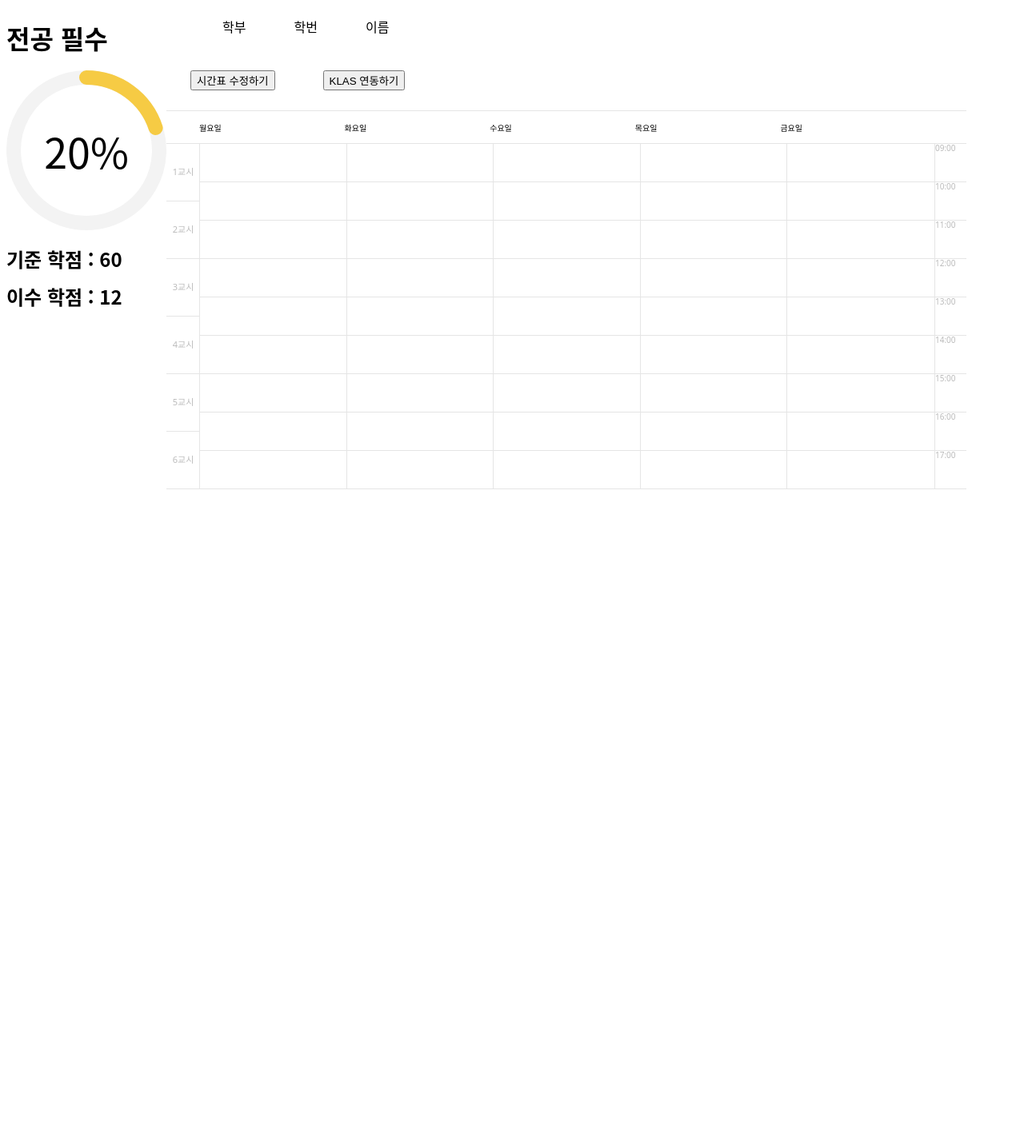
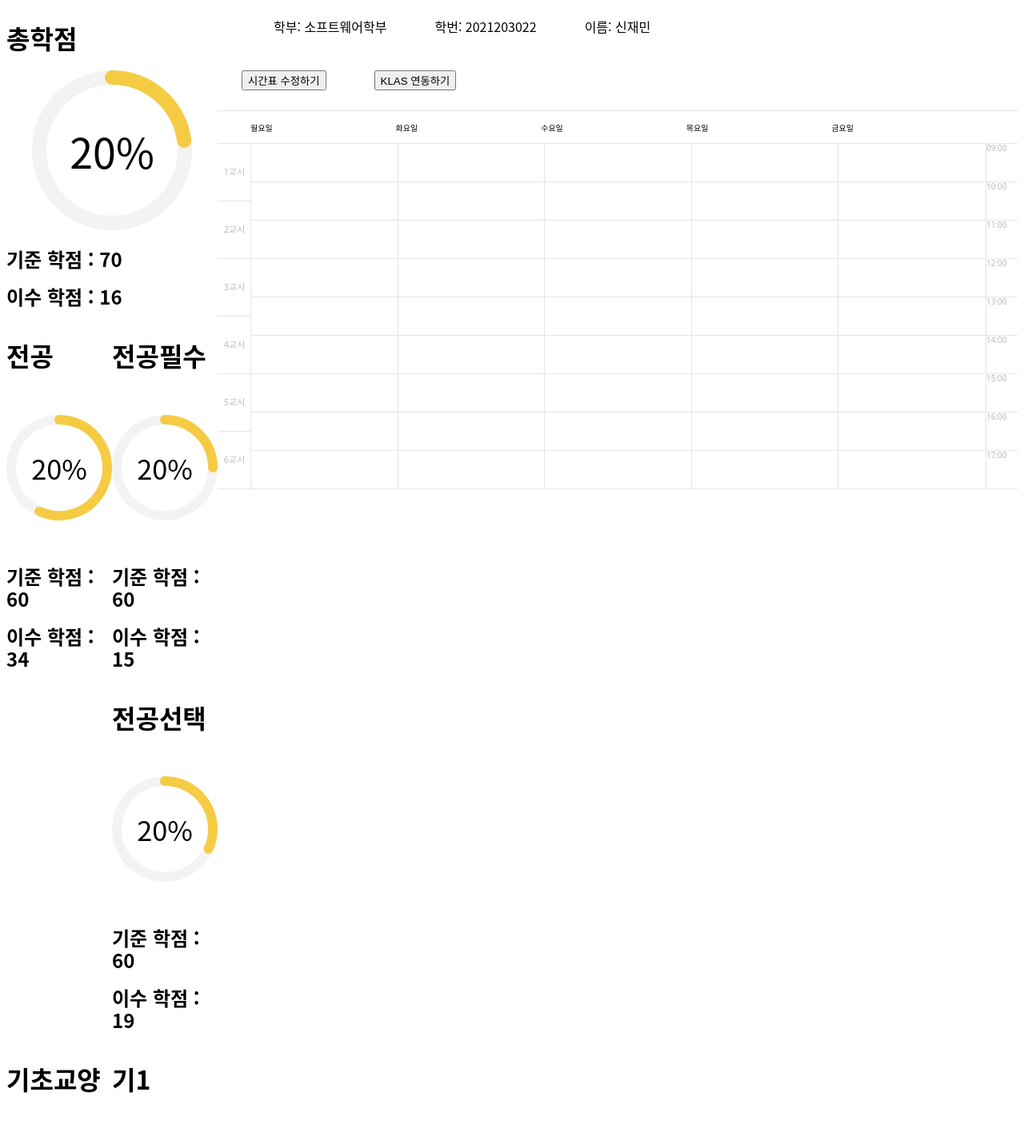
Before and after one commit to 19-21-40/KLtime_FrontEnd, a React (Create React App) app: page /MainPage in a window 1280 px wide. Shown: the top 1421 px of the page at 80% size. Before the commit the page ends 800 px from the top, so only its background shows below. Built offline with nearby package versions, Linux system fonts and the light colour scheme.

Commit message:
graph modify

```diff
--- a/src/components/Graph.js
+++ b/src/components/Graph.js
@@ -1,31 +1,25 @@
+import { render } from '@testing-library/react';
 import React, { useState } from 'react';
 import { PieChart } from "react-minimal-pie-chart";
 
-function Modal(){
-  return(
-    <div>
-      <h1>나는 모달 꿈을 꾸는 모달~</h1>
-    </div>
-  );
-}
-
-function Piechart(){
+function Piechart( {Already_num, Full_num, Kind} ){
   const [Lecture_list, setLecture_list] = useState(false);
 
   return (
     <div>
-        <h1>전공 필수</h1>
+        <h1>{Kind}</h1>
         <PieChart
         style={{ position: "relative", height: "200px" }}
         data={[
             {
-            value: 12/60*100,
+            value: 20,
             color: "#F6CB44",
             name: "name1",
             },
         ]}
         startAngle={270}
-        reveal={12/60*100} //퍼센트 치수
+        // reveal={12/60*100} //퍼센트 치수
+        reveal={Already_num / Full_num * 100}
         lineWidth={18} //도넛 두께
         background="#f3f3f3"
         lengthAngle={(360)}
@@ -41,9 +35,9 @@ function Piechart(){
           setLecture_list(true);
         }}
         />
-        {Lecture_list === true ? <Modal /> : null}
-        <h2>기준 학점 : 60</h2>
-        <h2>이수 학점 : 12</h2>
+        {/* {Lecture_list === true ? <Modal /> : null} */}
+        <h2>기준 학점 : {Full_num}</h2>
+        <h2>이수 학점 : {Already_num}</h2>
     </div>
   );
 }
--- a/src/components/Small_info.js
+++ b/src/components/Small_info.js
@@ -21,15 +21,15 @@ const Button_list = styled.button`
 `;
 
 
-function Small_info(){
+function Small_info( {name, std_num, department} ){
 
     return(
         <Small_info_Container>
             <div>
                 <Student_info>
-                    <li><Info_list>학부</Info_list></li>
-                    <li><Info_list>학번</Info_list></li>
-                    <li><Info_list>이름</Info_list></li>
+                    <li><Info_list>학부: {department}</Info_list></li>
+                    <li><Info_list>학번: {std_num}</Info_list></li>
+                    <li><Info_list>이름: {name}</Info_list></li>
                 </Student_info>
             </div>
             <div>
--- a/src/routes/mainpage.js
+++ b/src/routes/mainpage.js
@@ -18,6 +18,15 @@ const Left_component = styled.div `
     flex-direction: column;
 `;
 
+const Chart_box = styled.div`
+    display:flex;
+`;
+
+const Small_Chart_Box = styled.div`
+    display:flex;
+    flex-direction: column;
+`;
+
 
 function MainPage(){
 
@@ -25,10 +34,31 @@ function MainPage(){
         <Component_position>
             <UserTableProvider>
                 <Right_component>
-                    <Piechart />
+                    <Piechart Full_num={70} Already_num={16} Kind="총학점" />
+                    <Chart_box>
+                        <Piechart Full_num={60} Already_num={34} Kind="전공" />
+                        <Small_Chart_Box>
+                            <Piechart Full_num={60} Already_num={15} Kind="전공필수" />
+                            <Piechart Full_num={60} Already_num={19} Kind="전공선택" />
+                        </Small_Chart_Box>
+                    </Chart_box>
+                    <Chart_box>
+                        <Piechart Full_num={60} Already_num={34} Kind="기초교양" />
+                        <Small_Chart_Box>
+                            <Piechart Full_num={60} Already_num={9} Kind="기1" />
+                            <Piechart Full_num={60} Already_num={25} Kind="기2" />
+                        </Small_Chart_Box>
+                    </Chart_box>
+                    <Chart_box>
+                        <Piechart Full_num={60} Already_num={34} Kind="균형+필수" />
+                        <Small_Chart_Box>
+                            <Piechart Full_num={60} Already_num={25} Kind="균형" />
+                            <Piechart Full_num={60} Already_num={9} Kind="필수" />
+                        </Small_Chart_Box>
+                    </Chart_box>
                 </Right_component>
                 <Left_component>
-                    <Small_info />
+                    <Small_info name="신재민" std_num={2021203022} department="소프트웨어학부" />
                     <TimeTable width={1000} height={600} />
                 </Left_component>
             </UserTableProvider>
```
